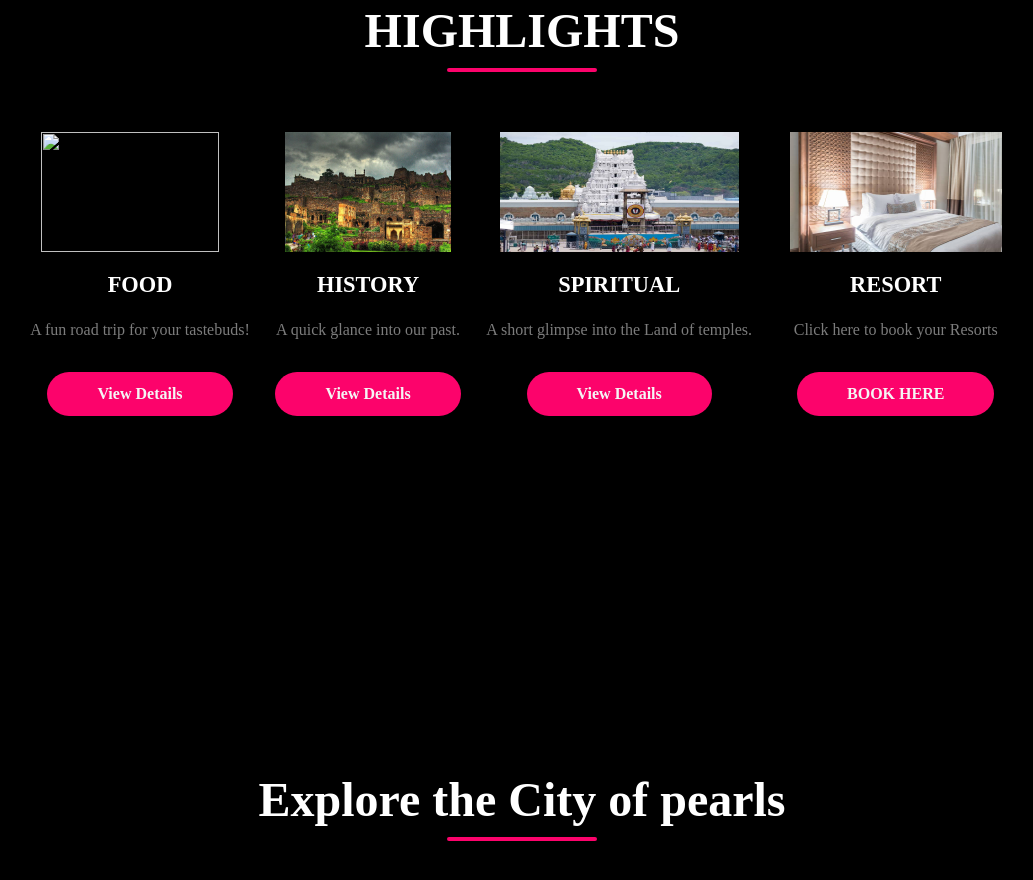
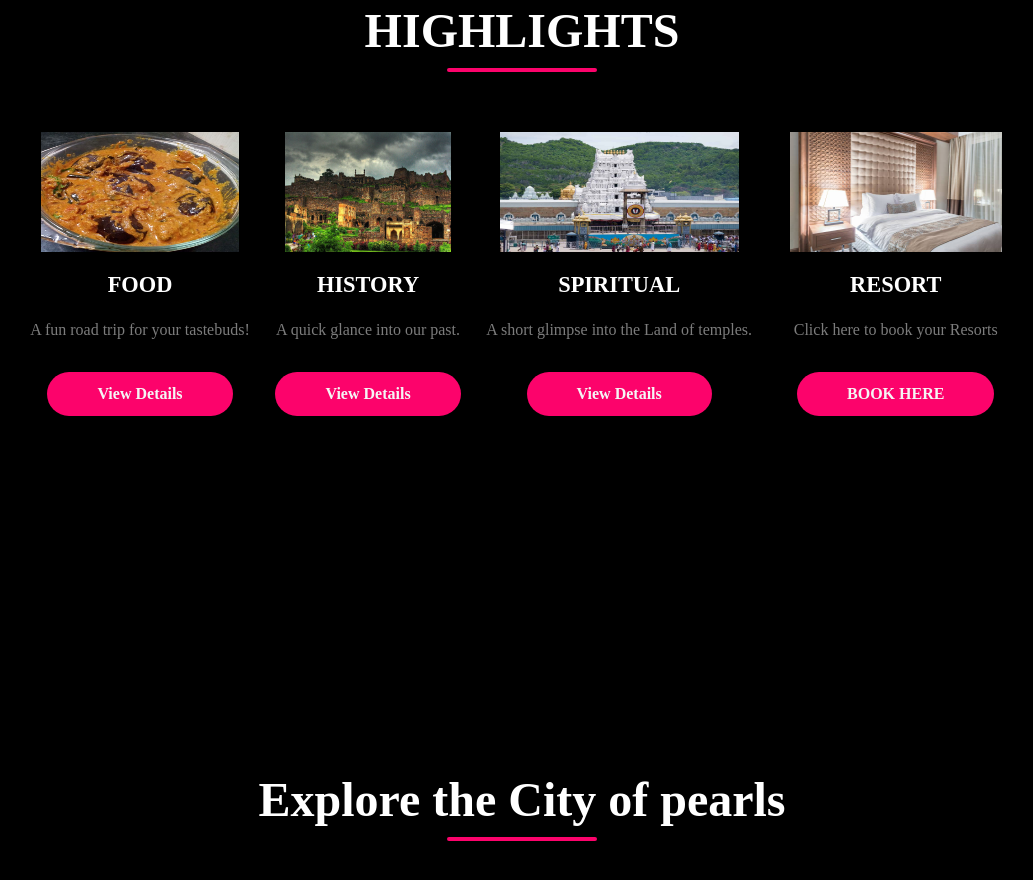
Before and after one commit to SajeevSenthil/SajeevSenthil.github.io, a plain HTML site: page Andhra Pradesh/index.html in a window 1280 px wide. Shown: the part 895-1775 px from the top of the page, without its empty margins (118-1151 px from the left). Drawn offline with nearby package versions, Linux system fonts and the light colour scheme; files that its build step writes are made by us from their sources; a web font is replaced by a local one.

Commit message:
Update index.html

```diff
--- a/Andhra Pradesh/index.html
+++ b/Andhra Pradesh/index.html
@@ -76,7 +76,7 @@
         </div>
         <div class="row">
             <article class="card col">
-                <img class="card-img" src="food/hyd.jpeg" width="120" height="120">
+                <img class="card-img" src="food/gutti.jpg" width="120" height="120">
                 <h4 class="dark">FOOD</h4>
                 <p class="font-color">A fun road trip for your tastebuds!</p>
                 <a href="Food.html" class="ctn">View Details</a>
```
